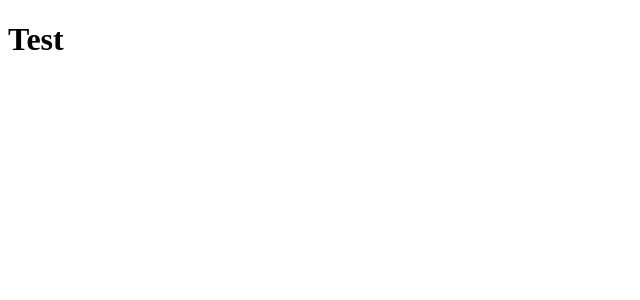
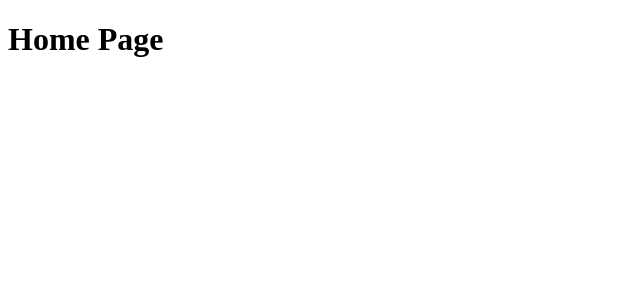
Before and after one commit to tmr-halwagy/bookies, a React app in the folder frontend/: page / in a window 1280 px wide. Shown: the top 300 px of the page, without its empty margins (0-640 px from the left). Built offline with nearby package versions, Linux system fonts and the light colour scheme; the HTML template or start-up script is replaced by a standard one.

Commit message:
changed to modern react

```diff
--- a/frontend/src/components/App.js
+++ b/frontend/src/components/App.js
@@ -1,19 +1,14 @@
-import React, { Component } from "react";
-import { render } from "react-dom";
+import React from "react";
+import { createRoot } from "react-dom/client";
 
-export default class App extends Component {
-  constructor(props) {
-    super(props);
-  }
-
-  render() {
-    return (
-      <div>
-        <h1>Test</h1>
-      </div>
-    );
-  }
-}
+const App = () => {
+  return (
+    <div>
+      <h1>Home Page</h1>
+    </div>
+  );
+};
 
 const appDiv = document.getElementById("app");
-render(<App />, appDiv);
+const root = createRoot(appDiv);
+root.render(<App />);
```
Also changed, not shown: 1 other file (tests, documents, lock files or other folders).
